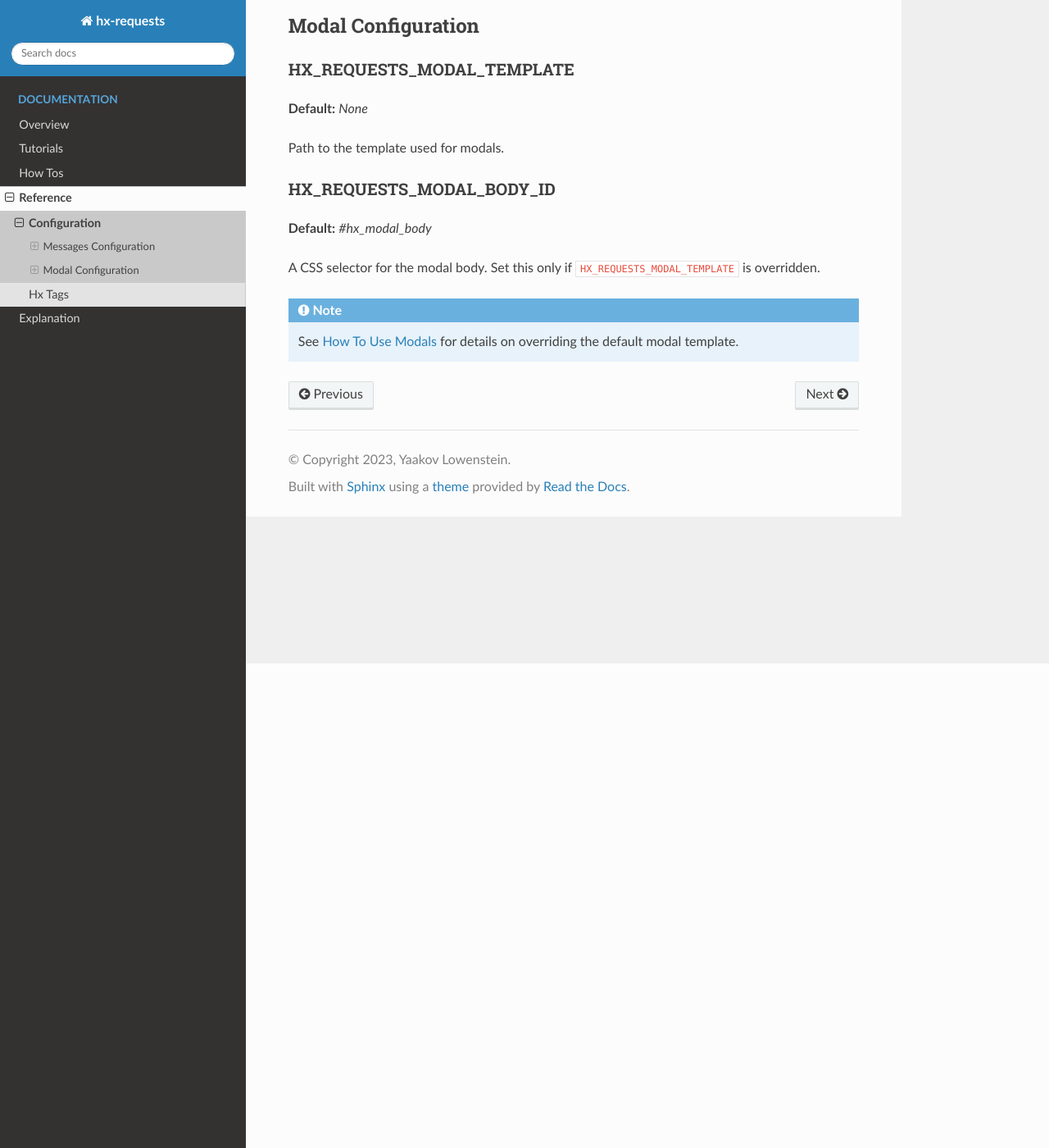
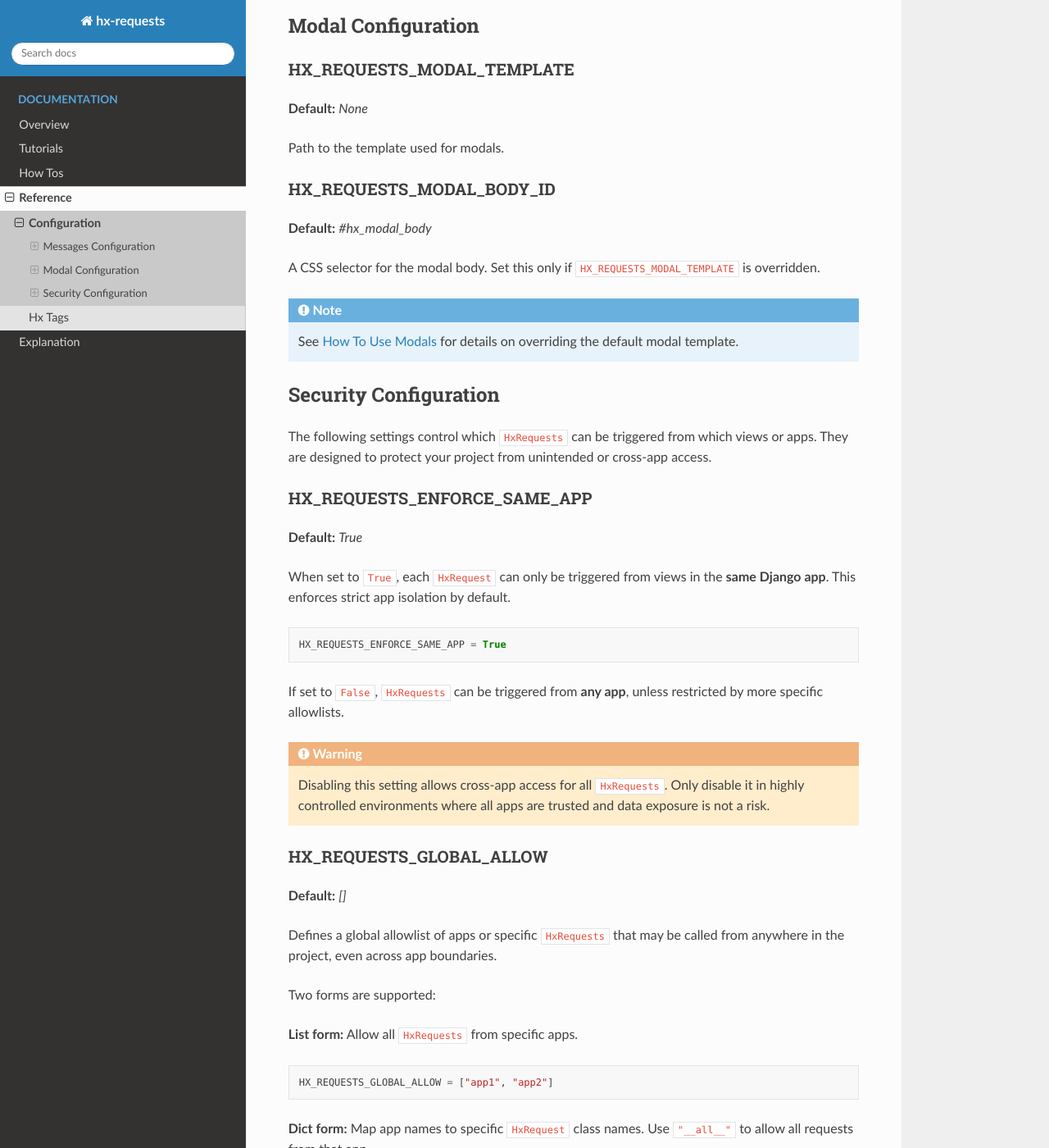
Before and after one commit to yaakovLowenstein/hx-requests, a Sphinx documentation site: the page built from docs/reference/config.rst, in a window 1280 px wide and 1400 px high, scrolled down 591 px. Shown: the whole window at 82% size. Built offline with Sphinx 7.4.7 and the Read the Docs theme 3.1.0, drawn with Linux system fonts in a browser that asks for light colours; pages that are not in the unit, such as notebooks, are missing from menus; some of the changed text lies outside the part shown.

Commit message:
feat!: Add security controls for HxRequests to enforce app boundaries
- Adds global and per-request allowlists
- Prevents cross-app access by default
- Includes documentation on security model and configuration

BREAKING CHANGE: HxRequests are now restricted by default. Update
settings and HxRequest classes to allow cross-app usage as needed.

```diff
--- a/docs/explanation/index.rst
+++ b/docs/explanation/index.rst
@@ -9,3 +9,4 @@ Explanation
    modals
    refreshing_context_on_post
    object_serialization
+   securing_hx_requests
--- a/docs/how_tos/index.rst
+++ b/docs/how_tos/index.rst
@@ -5,6 +5,7 @@ How Tos
    :maxdepth: 1
 
    register_hx_requests
+   securing_hx_requests
    use_modals
    oob_swap
    use_messages
--- a/docs/reference/config.rst
+++ b/docs/reference/config.rst
@@ -2,6 +2,7 @@ Configuration
 =============
 
 These settings should be added to :code:`settings.py` to control :code:`hx-requests` behavior.
+
 
 Messages Configuration
 ----------------------
@@ -13,6 +14,7 @@ HX_REQUESTS_USE_HX_MESSAGES
 Set this to `True` to enable `hx-requests` messages.
 If `False`, messages will not be displayed, even if they are set.
 
+
 HX_REQUESTS_HX_MESSAGES_TEMPLATE
 ~~~~~~~~~~~~~~~~~~~~~~~~~~~~
 **Default:** *No Default*
@@ -20,6 +22,7 @@ HX_REQUESTS_HX_MESSAGES_TEMPLATE
 Path to the template used for displaying messages.
 The context in this template has access to :code:`messages`, following the same behavior as Django’s
 `Messages framework <https://docs.djangoproject.com/en/5.0/ref/contrib/messages/#displaying-messages>`_.
+
 
 Modal Configuration
 -------------------
@@ -30,6 +33,7 @@ HX_REQUESTS_MODAL_TEMPLATE
 
 Path to the template used for modals.
 
+
 HX_REQUESTS_MODAL_BODY_ID
 ~~~~~~~~~~~~~~~~~~~~~~~~~~~~
 **Default:** `#hx_modal_body`
@@ -39,3 +43,65 @@ Set this only if :code:`HX_REQUESTS_MODAL_TEMPLATE` is overridden.
 
 .. note::
     See :ref:`How To Use Modals` for details on overriding the default modal template.
+
+
+Security Configuration
+----------------------
+
+The following settings control which :code:`HxRequests` can be triggered from which views or apps.
+They are designed to protect your project from unintended or cross-app access.
+
+
+HX_REQUESTS_ENFORCE_SAME_APP
+~~~~~~~~~~~~~~~~~~~~~~~~~~~~
+**Default:** `True`
+
+When set to :code:`True`, each :code:`HxRequest` can only be triggered from views in the **same Django app**.
+This enforces strict app isolation by default.
+
+.. code-block:: python
+
+    HX_REQUESTS_ENFORCE_SAME_APP = True
+
+If set to :code:`False`, :code:`HxRequests` can be triggered from **any app**, unless restricted
+by more specific allowlists.
+
+.. warning::
+
+    Disabling this setting allows cross-app access for all :code:`HxRequests`.
+    Only disable it in highly controlled environments where all apps are trusted
+    and data exposure is not a risk.
+
+
+HX_REQUESTS_GLOBAL_ALLOW
+~~~~~~~~~~~~~~~~~~~~~~~~~~~~
+**Default:** `[]`
+
+Defines a global allowlist of apps or specific :code:`HxRequests` that may be called
+from anywhere in the project, even across app boundaries.
+
+Two forms are supported:
+
+**List form:** Allow all :code:`HxRequests` from specific apps.
+
+.. code-block:: python
+
+    HX_REQUESTS_GLOBAL_ALLOW = ["app1", "app2"]
+
+**Dict form:** Map app names to specific :code:`HxRequest` class names.
+Use :code:`"__all__"` to allow all requests from that app.
+
+.. code-block:: python
+
+    HX_REQUESTS_GLOBAL_ALLOW = {
+        "app1": ["safe_hx_request", "safe_hx_2"],
+        "app2": "__all__"
+    }
+
+.. note::
+    This setting is ideal for internal shared libraries or utility apps that are
+    intentionally designed for cross-app use.
+
+.. warning::
+    Avoid whitelisting untrusted or third-party apps.
+    Doing so allows them to execute their :code:`HxRequests` anywhere in your project.
```
Also changed, not shown: docs/explanation/securing_hx_requests.rst (added, +130 -0 lines), docs/how_tos/secure_hx_requests.rst (added, +174 -0 lines), 3 other files.
